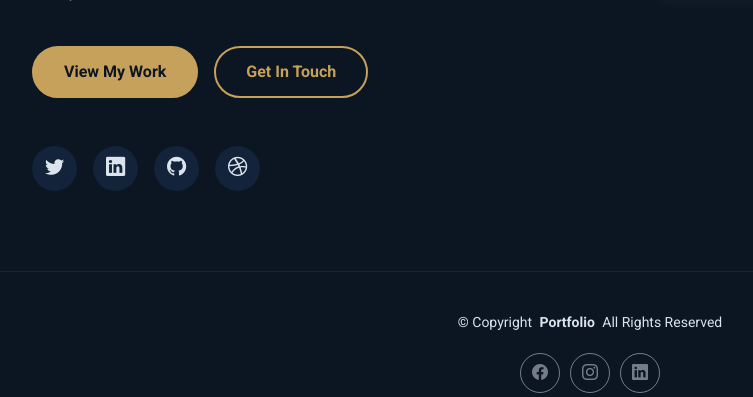
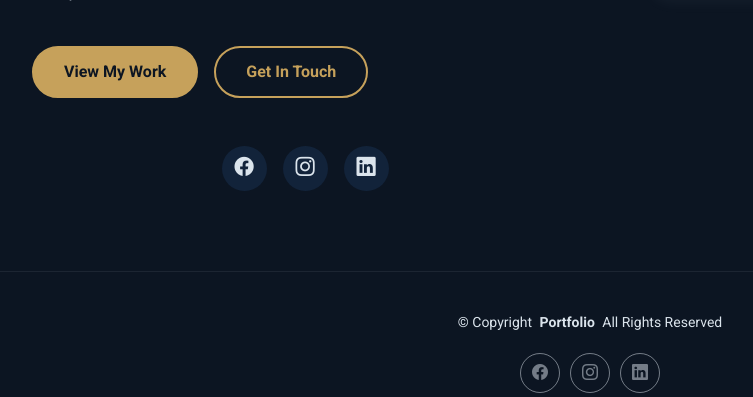
Before and after one commit to YoungDee00001/portfolio, a Django app: page / in a window 1280 px wide. Shown: the part 960-1357 px from the top of the page, without its empty margins (50-803 px from the left). Run offline with Django 5.2, Linux system fonts and the light colour scheme; some libraries are stand-ins or nearby versions.

Commit message:
Updated the index social link

```diff
--- a/portfolio/templates/portfolio/index.html
+++ b/portfolio/templates/portfolio/index.html
@@ -91,12 +91,14 @@
                 <a href="{% url 'view_my_work' %}" class="btn btn-primary">View My Work</a>
                 <a href="{% url 'contact' %}" class="btn btn-outline">Get In Touch</a>
               </div>
-              <div class="social-links" data-aos="fade-up" data-aos-delay="600">
-                <a href="#"><i class="bi bi-twitter"></i></a>
-                <a href="#"><i class="bi bi-linkedin"></i></a>
-                <a href="#"><i class="bi bi-github"></i></a>
-                <a href="#"><i class="bi bi-dribbble"></i></a>
-              </div>
+
+              <div class="social-links d-flex justify-content-center">
+              <!-- <a href=""><i class="bi bi-twitter-x"></i></a> -->
+              <a href="https://www.facebook.com/profile.php?id=61593916747459" target="_blank"><i class="bi bi-facebook"></i></a>
+              <a style="padding-left: 5px; padding-right: 5px;" href="https://www.instagram.com/davidthomasinimforn001?stkn=MWRxYjFtODduc2Nleg==" target="_blank"><i class="bi bi-instagram"></i></a>
+              <a href="https://www.linkedin.com/in/david-thomas-205002405/" target="_blank"><i class="bi bi-linkedin"></i></a>
+            </div>
+
             </div>
           </div>
           <div class="col-lg-6 order-1 order-lg-2">
```
